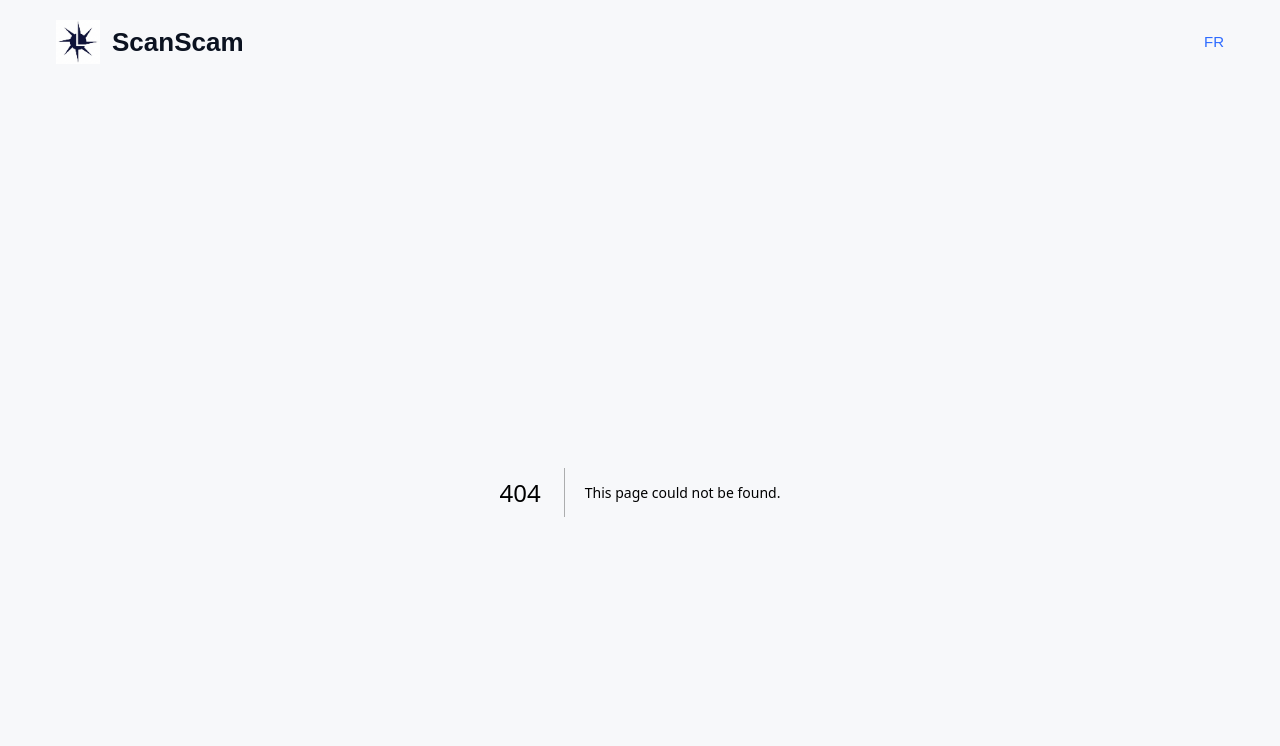
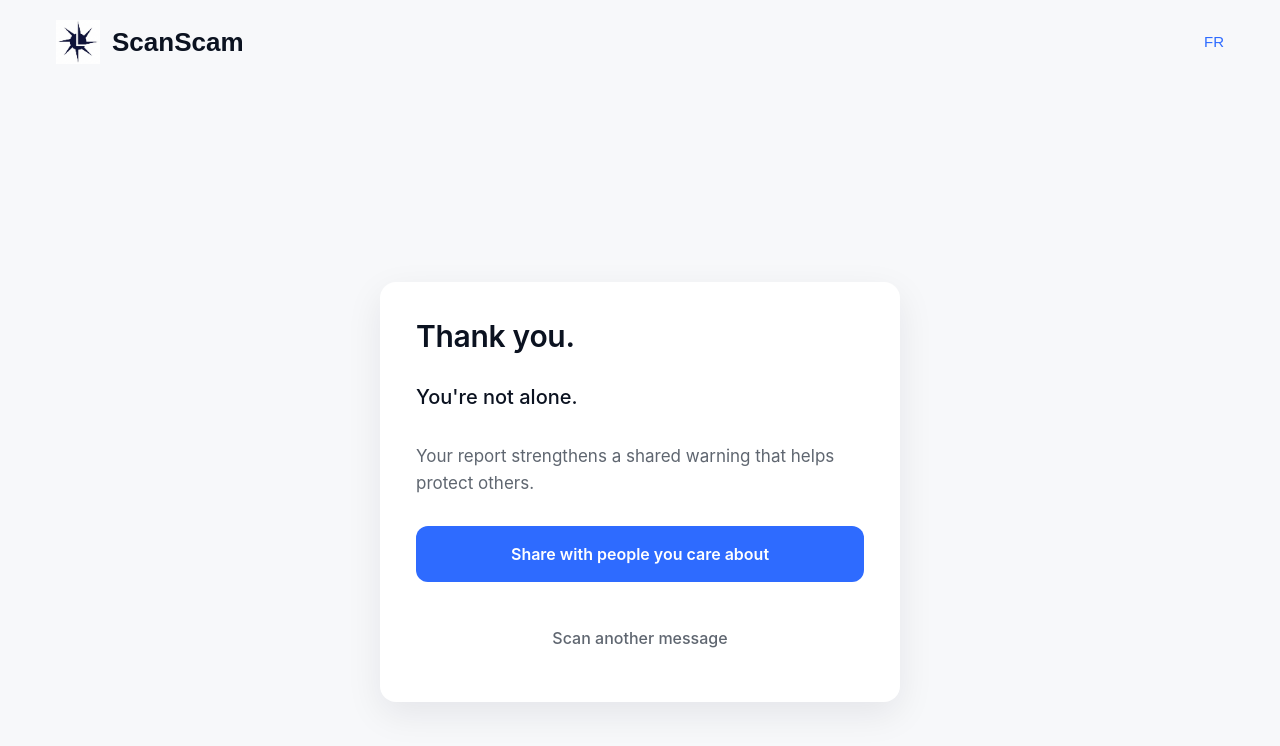
Before and after one commit to Gabothefounder/scanscam, a Next.js app: page /report/success in a window 1280 px wide. Before the commit this address had no page. Shown: the top 746 px of the page. Built offline with nearby package versions, Linux system fonts and the light colour scheme.

Commit message:
mvp2/B11-success-thank-you-minimal

```diff
--- /dev/null
+++ b/app/report/success/page.tsx
@@ -0,0 +1,168 @@
+"use client";
+
+import { useEffect, useState } from "react";
+
+/* ---------------- Copy ---------------- */
+
+const copy = {
+  en: {
+    primaryMessage: "Thank you.",
+    secondaryMessage: "You're not alone.",
+    supportingLine: "Your report strengthens a shared warning that helps protect others.",
+    primaryCta: "Share with people you care about",
+    secondaryCta: "Scan another message",
+  },
+  fr: {
+    primaryMessage: "Merci.",
+    secondaryMessage: "Vous n'êtes pas seul(e).",
+    supportingLine: "Votre signalement renforce un avertissement collectif qui aide à protéger les autres.",
+    primaryCta: "Partager avec les personnes qui comptent pour vous",
+    secondaryCta: "Analyser un autre message",
+  },
+};
+
+/* ---------------- Page ---------------- */
+
+export default function SuccessPage() {
+  const [mounted, setMounted] = useState(false);
+  const [lang, setLang] = useState<"en" | "fr">("en");
+
+  useEffect(() => {
+    const params = new URLSearchParams(window.location.search);
+    const currentLang = params.get("lang") === "fr" ? "fr" : "en";
+    setLang(currentLang);
+    setMounted(true);
+  }, []);
+
+  // Prevent hydration mismatch
+  if (!mounted) {
+    return null;
+  }
+
+  const t = copy[lang];
+
+  const handleShare = async () => {
+    const shareData = {
+      title: "ScanScam",
+      text:
+        lang === "fr"
+          ? "Vérifiez les messages suspects pour détecter des signes d'arnaque"
+          : "Check suspicious messages for scam warning signs",
+      url: window.location.origin,
+    };
+
+    if (navigator.share) {
+      try {
+        await navigator.share(shareData);
+      } catch (err) {
+        // User cancelled or error occurred, fall through to home
+        window.location.href = `/?lang=${lang}`;
+      }
+    } else {
+      // Fallback to home if native share not available
+      window.location.href = `/?lang=${lang}`;
+    }
+  };
+
+  return (
+    <main style={styles.container}>
+      <section style={styles.main}>
+        <div style={styles.card}>
+          <h1 style={styles.primaryMessage}>{t.primaryMessage}</h1>
+
+          <p style={styles.secondaryMessage}>{t.secondaryMessage}</p>
+
+          <p style={styles.supportingLine}>{t.supportingLine}</p>
+
+          <button onClick={handleShare} style={styles.primaryButton}>
+            {t.primaryCta}
+          </button>
+
+          <a href={`/scan?lang=${lang}`} style={styles.secondaryButton}>
+            {t.secondaryCta}
+          </a>
+        </div>
+      </section>
+    </main>
+  );
+}
+
+/* ---------------- Styles ---------------- */
+
+const styles = {
+  container: {
+    minHeight: "100vh",
+    display: "flex",
+    flexDirection: "column" as const,
+    backgroundColor: "#F7F8FA",
+    color: "#0B1220",
+    fontFamily: "Inter, system-ui, sans-serif",
+  },
+
+  main: {
+    flex: 1,
+    display: "flex",
+    alignItems: "center",
+    justifyContent: "center",
+    padding: "32px",
+  },
+
+  card: {
+    width: "100%",
+    maxWidth: "520px",
+    backgroundColor: "#FFFFFF",
+    borderRadius: "16px",
+    padding: "36px",
+    display: "flex",
+    flexDirection: "column" as const,
+    gap: "20px",
+    boxShadow: "0 12px 36px rgba(11,18,32,0.08)",
+  },
+
+  primaryMessage: {
+    fontSize: "30px",
+    lineHeight: 1.25,
+    fontWeight: 600,
+    letterSpacing: "-0.3px",
+  },
+
+  secondaryMessage: {
+    fontSize: "20px",
+    lineHeight: 1.4,
+    fontWeight: 500,
+    color: "#0B1220",
+    marginTop: "8px",
+  },
+
+  supportingLine: {
+    fontSize: "17px",
+    lineHeight: 1.55,
+    color: "#5F6670",
+    marginTop: "12px",
+  },
+
+  primaryButton: {
+    marginTop: "10px",
+    padding: "16px 18px",
+    backgroundColor: "#2E6BFF",
+    color: "#FFFFFF",
+    textAlign: "center" as const,
+    borderRadius: "12px",
+    border: "none",
+    fontWeight: 600,
+    fontSize: "16px",
+    cursor: "pointer",
+  },
+
+  secondaryButton: {
+    marginTop: "8px",
+    padding: "16px 18px",
+    backgroundColor: "transparent",
+    color: "#5F6670",
+    textAlign: "center" as const,
+    borderRadius: "12px",
+    textDecoration: "none",
+    fontWeight: 500,
+    fontSize: "16px",
+  },
+};
```
